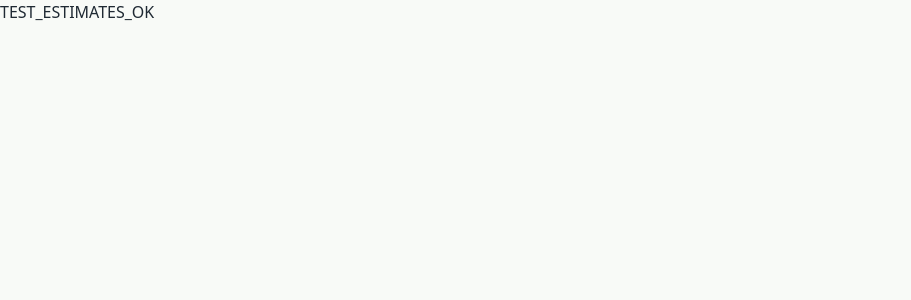
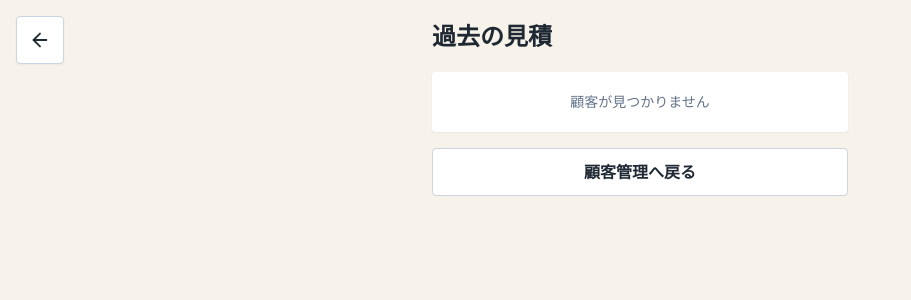
Before and after one commit to masayacom56-coder/shokunin-no-mikata, a Next.js app: page /customers/1/estimates in a window 1280 px wide. Shown: the top 300 px of the page, without its empty margins (0-911 px from the left). Built offline with nearby package versions, Linux system fonts and the light colour scheme.

Commit message:
restore customer estimate route for diagnosis

```diff
--- a/app/customers/[id]/estimates/page.tsx
+++ b/app/customers/[id]/estimates/page.tsx
@@ -1,3 +1,14 @@
-export default function Page() {
-  return <div>TEST_ESTIMATES_OK</div>;
+import { CustomerEstimateHistoryClient } from "./customer-estimate-history-client";
+import { safeRouteCustomerId } from "@/lib/customer-route-guards";
+
+type CustomerEstimateHistoryPageProps = {
+  params: {
+    id: string;
+  };
+};
+
+export const dynamic = "force-dynamic";
+
+export default function CustomerEstimateHistoryPage({ params }: CustomerEstimateHistoryPageProps) {
+  return <CustomerEstimateHistoryClient customerId={safeRouteCustomerId(params)} />;
 }
```
